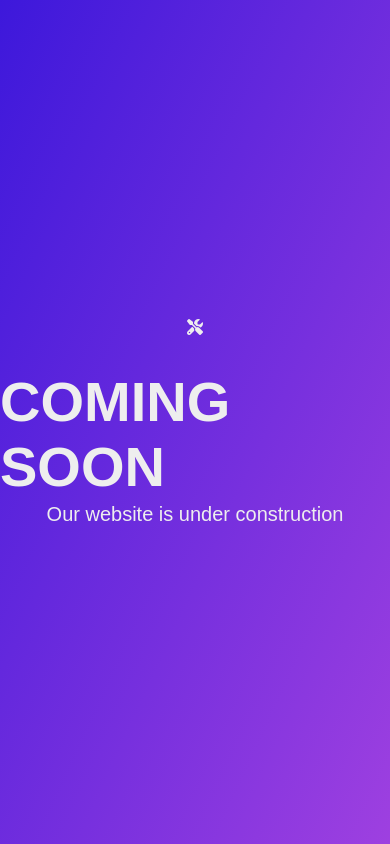
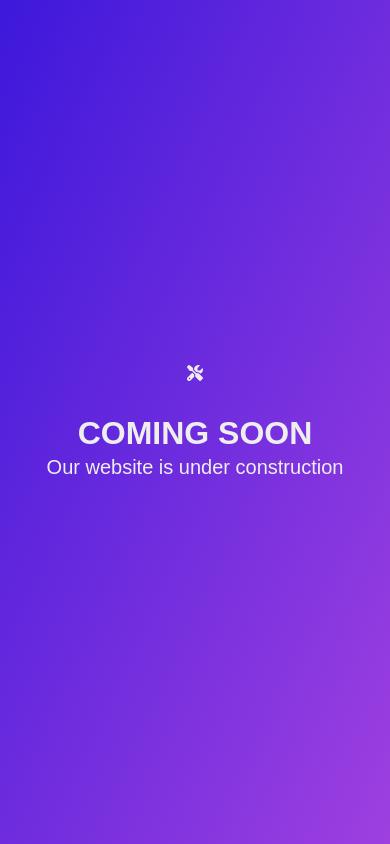
Before and after one commit to JyheMark/bookingmate.github.io, a plain HTML site: page index.html in a window 390 px wide. Drawn offline with Linux system fonts and the light colour scheme.

Commit message:
Small screen changes

```diff
--- a/index.html
+++ b/index.html
@@ -29,6 +29,13 @@
   h1 {
     text-transform: uppercase;
     font-size: 3.5rem;
+    text-align: center;
+  }
+
+  @media (max-width: 418px) {
+    h1 {
+      font-size: 2rem;
+    }
   }
 
   p {
@@ -51,6 +58,7 @@
   div {
     margin-left: auto;
     margin-right: auto;
+    padding: 0 0.25rem;
   }
 
   body {
```
